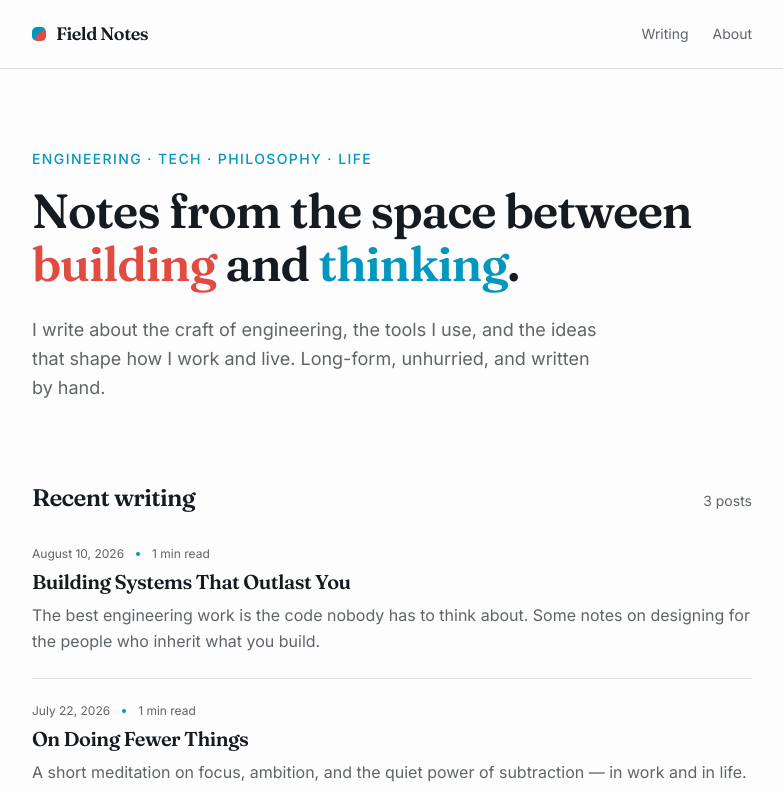
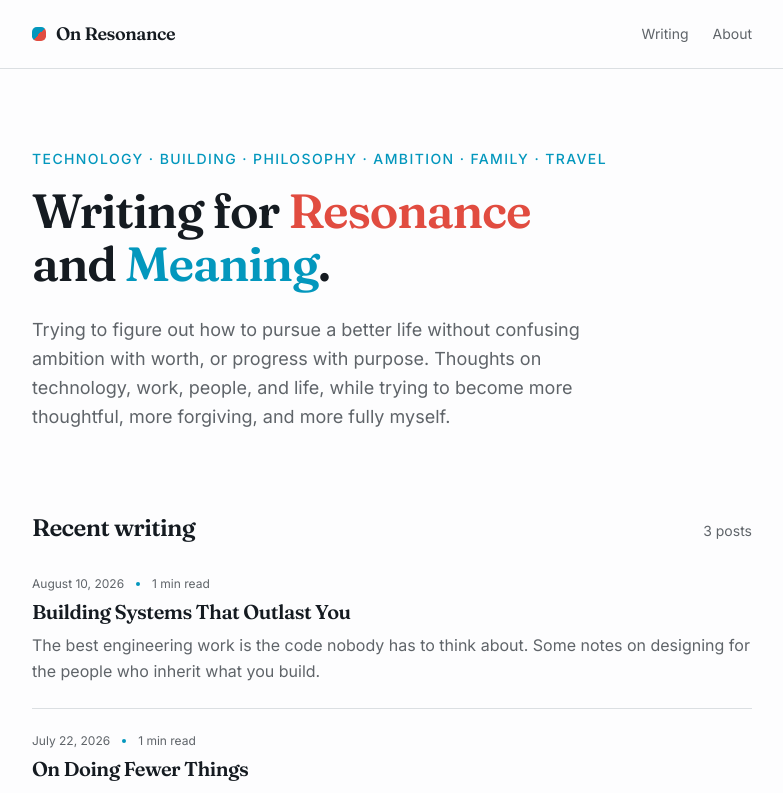
Before and after one commit to frausto/frausto.github.com, a Next.js app: page / in a window 1280 px wide. Shown: the top 793 px of the page, without its empty margins (248-1031 px from the left). Built offline with nearby package versions, Linux system fonts and the light colour scheme.

Commit message:
title and text

```diff
--- a/app/page.tsx
+++ b/app/page.tsx
@@ -14,17 +14,16 @@ export default function HomePage() {
         {/* Intro */}
         <section className="py-16 sm:py-20">
           <p className="mb-4 text-sm font-medium uppercase tracking-widest text-accent">
-            Engineering · Tech · Philosophy · Life
+          Technology · Building · Philosophy · Ambition · Family · Travel
           </p>
           <h1 className="text-balance font-serif text-4xl font-semibold leading-[1.1] tracking-tight sm:text-5xl">
-            Notes from the space between{' '}
-            <span className="text-primary">building</span> and{' '}
-            <span className="text-accent">thinking</span>.
+            Writing for {' '}
+            <span className="text-primary">Resonance</span> and{' '}
+            <span className="text-accent">Meaning</span>.
           </h1>
           <p className="mt-6 max-w-xl text-pretty text-lg leading-relaxed text-muted-foreground">
-            I write about the craft of engineering, the tools I use, and the
-            ideas that shape how I work and live. Long-form, unhurried, and
-            written by hand.
+            Trying to figure out how to pursue a better life without confusing ambition with worth, or progress with purpose. Thoughts on technology, work, people, and life, while trying to become more thoughtful, more forgiving, and more fully myself.
+
           </p>
         </section>
 
--- a/components/site-footer.tsx
+++ b/components/site-footer.tsx
@@ -4,7 +4,7 @@ export function SiteFooter() {
   return (
     <footer className="mt-24 border-t border-border">
       <div className="mx-auto flex max-w-3xl flex-col gap-4 px-6 py-8 text-sm text-muted-foreground sm:flex-row sm:items-center sm:justify-between">
-        <p>© {new Date().getFullYear()} Field Notes. Written by hand.</p>
+        <p>© {new Date().getFullYear()} On Resonance. Written by hand.</p>
         <div className="flex items-center gap-5">
           <a
             href="https://github.com"
--- a/components/site-header.tsx
+++ b/components/site-header.tsx
@@ -14,7 +14,7 @@ export function SiteHeader() {
             aria-hidden="true"
           />
           <span className="font-serif text-lg font-semibold tracking-tight">
-            Field Notes
+            On Resonance
           </span>
         </Link>
         <nav className="flex items-center gap-6 text-sm">
```
